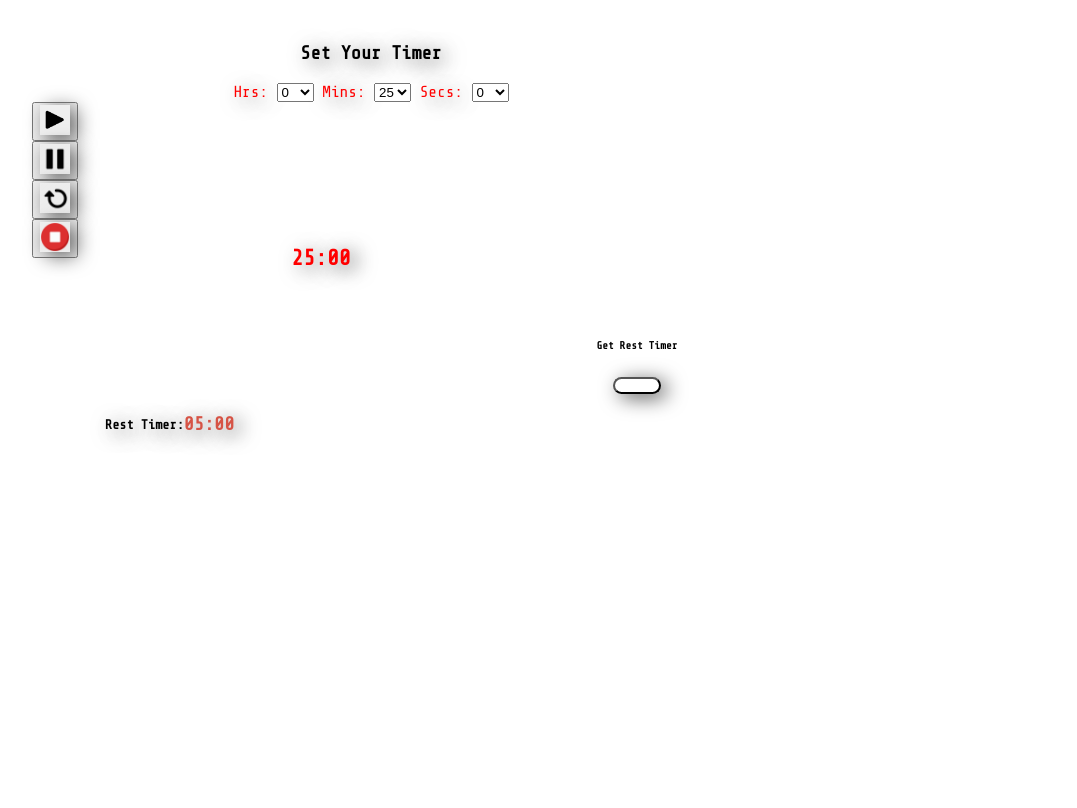
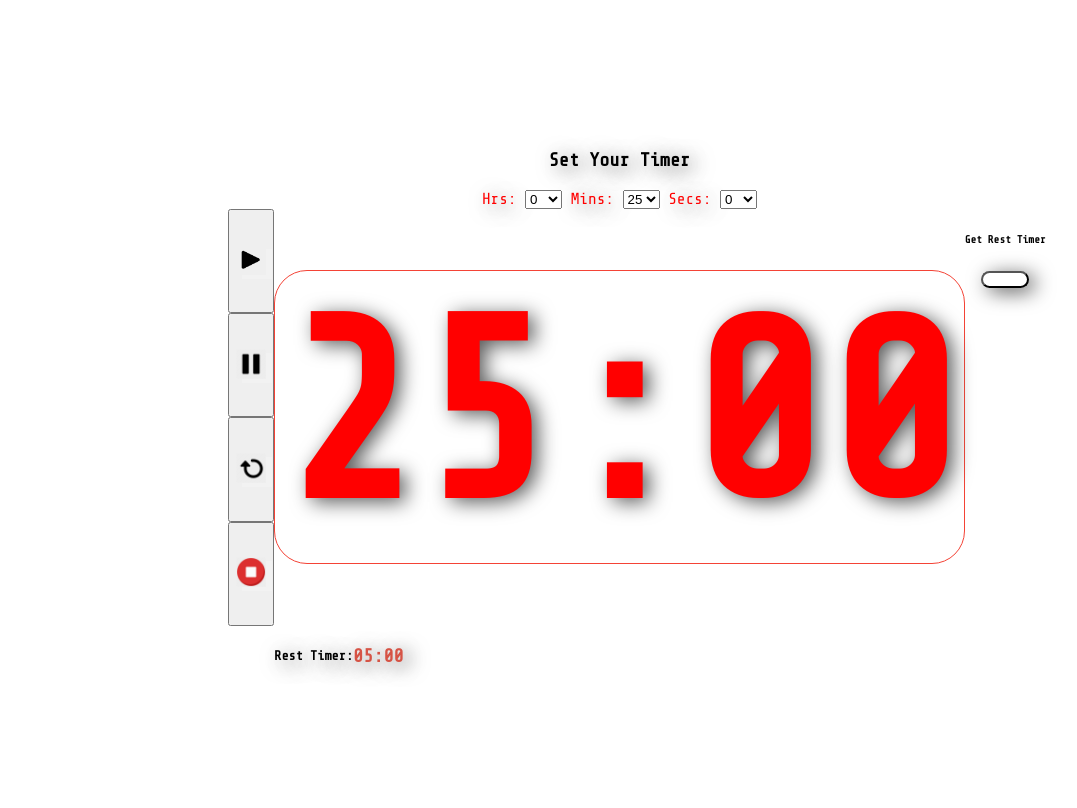
Before and after one commit to cwegscheid08/cwegscheid08.github.io, a PHP site: page / in a window 1280 px wide. Shown: the whole page, without its empty margins (3-1080 px from the left). Run offline with PHP 8.4, Linux system fonts and the light colour scheme.

Commit message:
Remove extra page breaks in buttons/removed instructions grid area

```diff
--- a/index.html
+++ b/index.html
@@ -5,8 +5,8 @@
         <link rel="stylesheet" type="text/css" href="style/style.css">
         <link href="https://fonts.googleapis.com/css?family=Share+Tech+Mono" rel="stylesheet">
     </head>
-    <body class="container">
-
+    <body>
+        <div class="container">
         	<div class="mainDisplay">
                 <h1 id="timerDisplay">00:00:00</h1>
         	</div>
@@ -37,10 +37,10 @@
             <div class="buttons">
     <!-- 			<h6 class="switchTitle">Get Rest Timer</h6>
     			<input type="button" name="typeSwitch"><br /><br /> -->
-	        <button class="playButton"><img class="icon" src="./images/play.png"></button><br />
-	        <button class="pauseButton"><img src="./images/pause-512.png" class="icon"></button><br />
-	        <button class="resetButton"><img src="./images/reset-512.png" class="icon"></button><br />
-	        <button class="stopButton"><img src="./images/stop_song_red-512.png" class="icon"></button><br />
+    	        <button class="playButton"><img class="icon" src="./images/play.png"></button>
+    	        <button class="pauseButton"><img src="./images/pause-512.png" class="icon"></button>
+    	        <button class="resetButton"><img src="./images/reset-512.png" class="icon"></button>
+    	        <button class="stopButton"><img src="./images/stop_song_red-512.png" class="icon"></button>
             </div>
 
     		<div class="switch">
@@ -50,7 +50,7 @@
             <div class="text">
     <!--         	<p>The Pomodoro Technique is a time management method developed by Francesco Cirillo in the late 1980s. The technique uses a timer to break down work into intervals, traditionally 25 minutes in length, separated by short breaks. These intervals are named pomodoros, the plural in English of the Italian word pomodoro (tomato), after the tomato-shaped kitchen timer that Cirillo used as a university student.</p> -->
             </div>
-
+        </div>
 
         <script type="text/javascript">
             function getOption(num, hand) {
--- a/style/style.css
+++ b/style/style.css
@@ -4,6 +4,18 @@ html {
 	display: inline-block;
 	height: 100%;
 	width: 100%;
+}
+
+body {
+	justify-content: center;
+	align-content: center;
+	justify-items: center;
+	align-items: center;
+	justify-self: center;
+	align-self: center;
+	width: 100%;
+	height: 100%;
+	display: block;
 }
 
 .container {
@@ -13,11 +25,11 @@ html {
 	font-weight: 100;
 	display: grid;
 	grid-template-areas:
-		"controls controls controls"
+		"1 controls 3"
 		"buttons mainTimer switch"
-		"no otherTimer thing";
-	grid-auto-columns: 100px 1fr 200px;
-	grid-auto-rows: 94px 1fr 40px;
+		"7 otherTimer 9";
+	grid-auto-columns: minmax(46px, auto);
+	grid-auto-rows: auto;
 }
 
 #userInput {
@@ -31,48 +43,52 @@ html {
 
 .mainDisplay {
 	color: red;
-	font-size: 11px;
+	font-size: 126px;
 	grid-area: mainTimer;
 	align-self: center;
 	justify-self: center;
 	text-shadow: 6px 4px 20px #5a5a5a;
+	border: 1px solid #F44336;
+	border-radius: 33px;
+}
+
+#timerDisplay {
+	padding: 4px;
+	margin: 0px;
 }
 
 .backupDisplay {
 	grid-area: otherTimer;
-	align-self: end;
+	align-self: start;
 	justify-self: start;
 	display: inline-flex;
 	text-shadow: 6px 4px 20px #5a5a5a;
 }
 
-.text {
+/* .text {
 	grid-area: instructions;
 	justify-self: center;
 	align-self: center;
 	background-color: lightgray;
-}
+} */
 
 .buttons {
 	grid-area: buttons;
 	display: grid;
-	grid-template-areas:
-		"play"
-		"pause"
-		"reset"
-		"stop";
-	grid-auto-columns: 1fr;
-	grid-auto-rows: 1fr;
+	grid-template-areas: "play" "pause" "reset" "stop";
+	grid-auto-columns: auto;
+	grid-auto-rows: auto;
 	justify-self: center;
 	/* width: 48px; */
 	/* background-color: lightgray; */
-	/* height: 61px; */
+	height: auto;
+	align-self: stretch;
 }
 
 .switch {
 	grid-area: switch;
-	align-self: end;
-	justify-self: center;
+	align-self: start;
+	justify-self: start;
 	text-align: center;
 }
 
@@ -97,19 +113,16 @@ html {
 }
 
 .selectionTitle {
-	color:	black;
+	color: black;
 }
 
 .icon {
 	width: 30px;
 	height: 30px;
-	box-shadow: 6px 4px 20px #5a5a5a;
+	box-shadow: 6px 4px 0px 0px #f2f2f2;
 }
 
-
-
 /*BUTTONS*/
-
 .playButton {
 	grid-area: play;
 }
```
Lines whose indentation alone changed are shown as unchanged.
